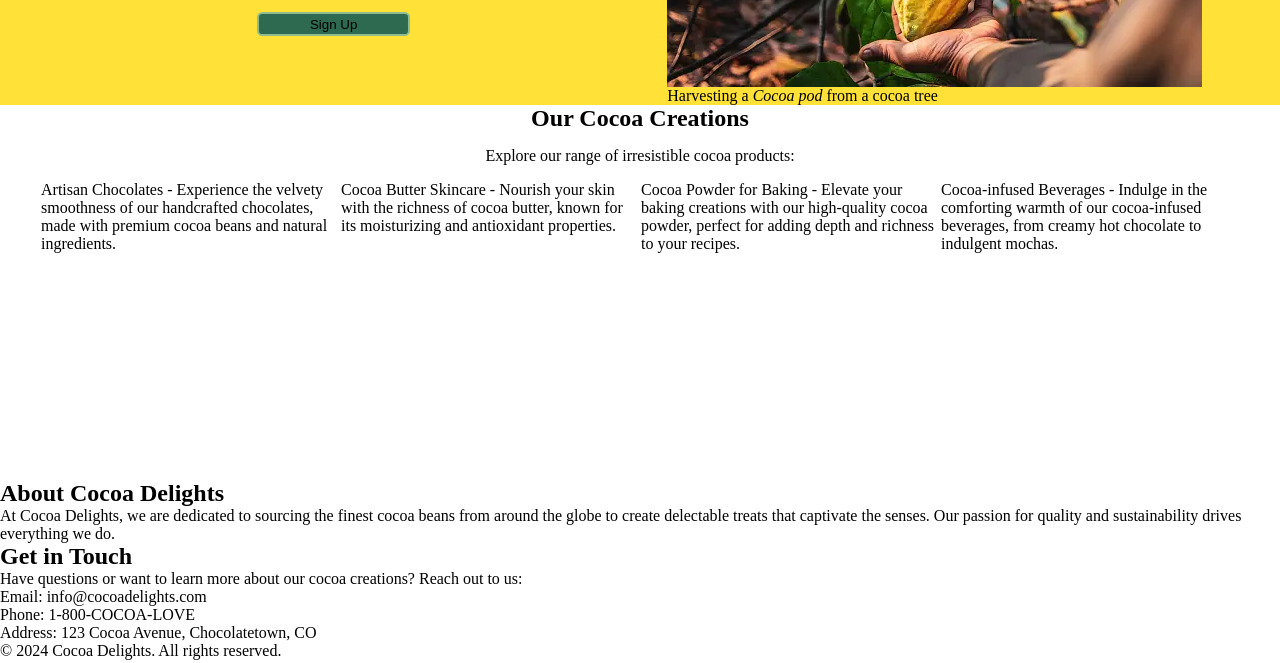
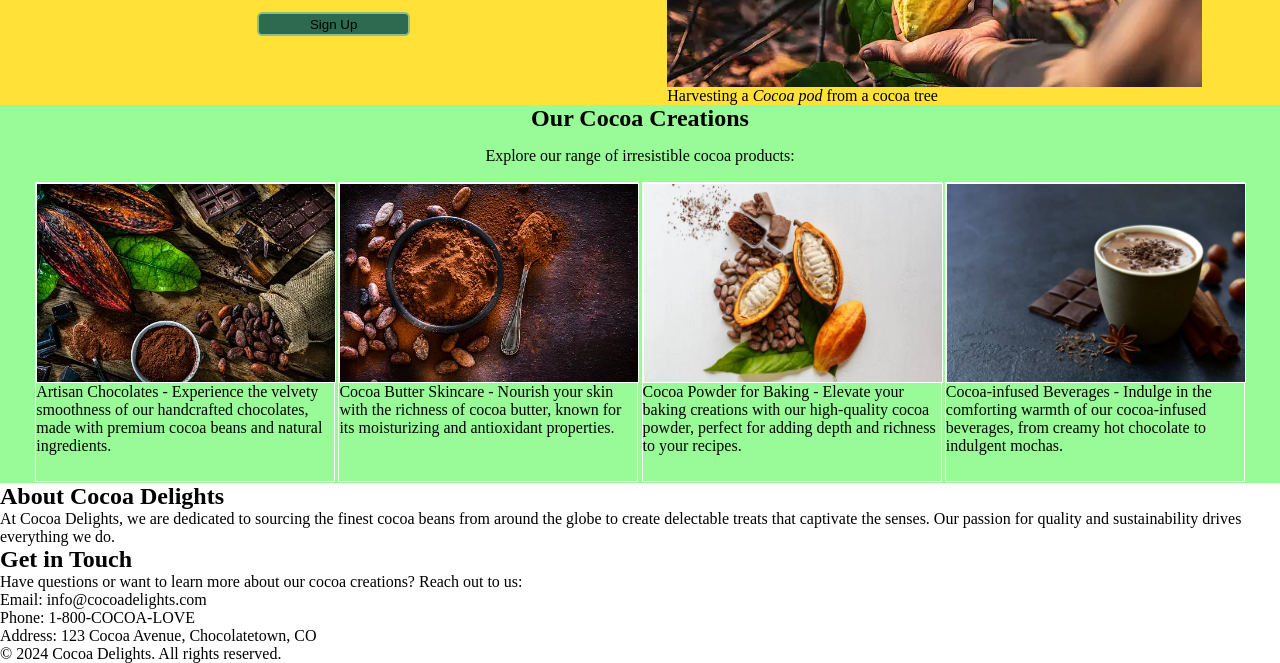
Before and after one commit to Massaquoi716/landing-page, a plain HTML site: page index.html in a window 1280 px wide. Shown: the part 286-949 px from the top of the page. Drawn offline with Linux system fonts and the light colour scheme.

Commit message:
add styles for products section

```diff
--- a/index.html
+++ b/index.html
@@ -40,10 +40,22 @@
             <h2 class="description-text">Our Cocoa Creations</h2>
             <p class="description-text">Explore our range of irresistible cocoa products:</p>
             <ul>
-                <li>Artisan Chocolates - Experience the velvety smoothness of our handcrafted chocolates, made with premium cocoa beans and natural ingredients.</li>
-                <li>Cocoa Butter Skincare - Nourish your skin with the richness of cocoa butter, known for its moisturizing and antioxidant properties.</li>
-                <li>Cocoa Powder for Baking - Elevate your baking creations with our high-quality cocoa powder, perfect for adding depth and richness to your recipes.</li>
-                <li>Cocoa-infused Beverages - Indulge in the comforting warmth of our cocoa-infused beverages, from creamy hot chocolate to indulgent mochas.</li>
+                <li>
+                    <img src="images/cocoa3.webp" alt="cocoa powder">
+                    Artisan Chocolates - Experience the velvety smoothness of our handcrafted chocolates, made with premium cocoa beans and natural ingredients.
+                </li>
+                <li>
+                    <img src="images/cocoa2.webp" alt="cocoa powder">
+                    Cocoa Butter Skincare - Nourish your skin with the richness of cocoa butter, known for its moisturizing and antioxidant properties.
+                </li>
+                <li>
+                    <img src="images/cocoa4.jpg" alt="cocoa powder">
+                    Cocoa Powder for Baking - Elevate your baking creations with our high-quality cocoa powder, perfect for adding depth and richness to your recipes.
+                </li>
+                <li>
+                    <img src="images/cocoa9.jpg" alt="cocoa powder">
+                    Cocoa-infused Beverages - Indulge in the comforting warmth of our cocoa-infused beverages, from creamy hot chocolate to indulgent mochas.
+                </li>
             </ul>
         </section>
 
--- a/styles/styles.css
+++ b/styles/styles.css
@@ -113,8 +113,8 @@ button {
     display: flex;
     flex-direction: column;
     align-items: center;
-    justify-content: space-evenly;
 
+    background-color: #98FB98;
 
 
 }
@@ -123,7 +123,7 @@ button {
 
 #products ul {
     display: flex;
-    justify-content: space-around;
+    justify-content: space-evenly;
     flex-wrap: wrap;
 }
 
@@ -132,4 +132,12 @@ button {
     width: 300px;
     height: 300px;
     display: block;
+    margin: 0.1rem;
 }
+
+li > img {
+    border: 1px solid #fff;
+    width: 300px;
+
+    display: block;
+}
```
Also changed, not shown: images/cocoa9.jpg (added), images/cocoab7.webp (added).
